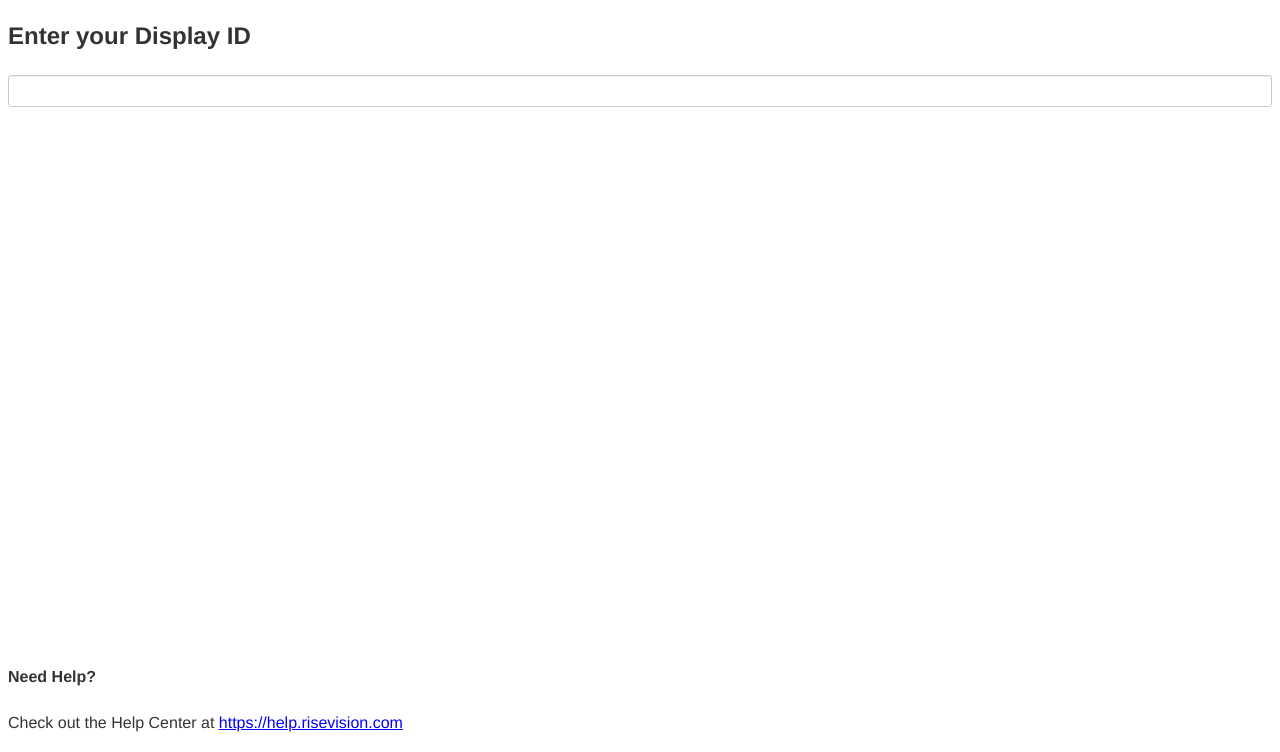
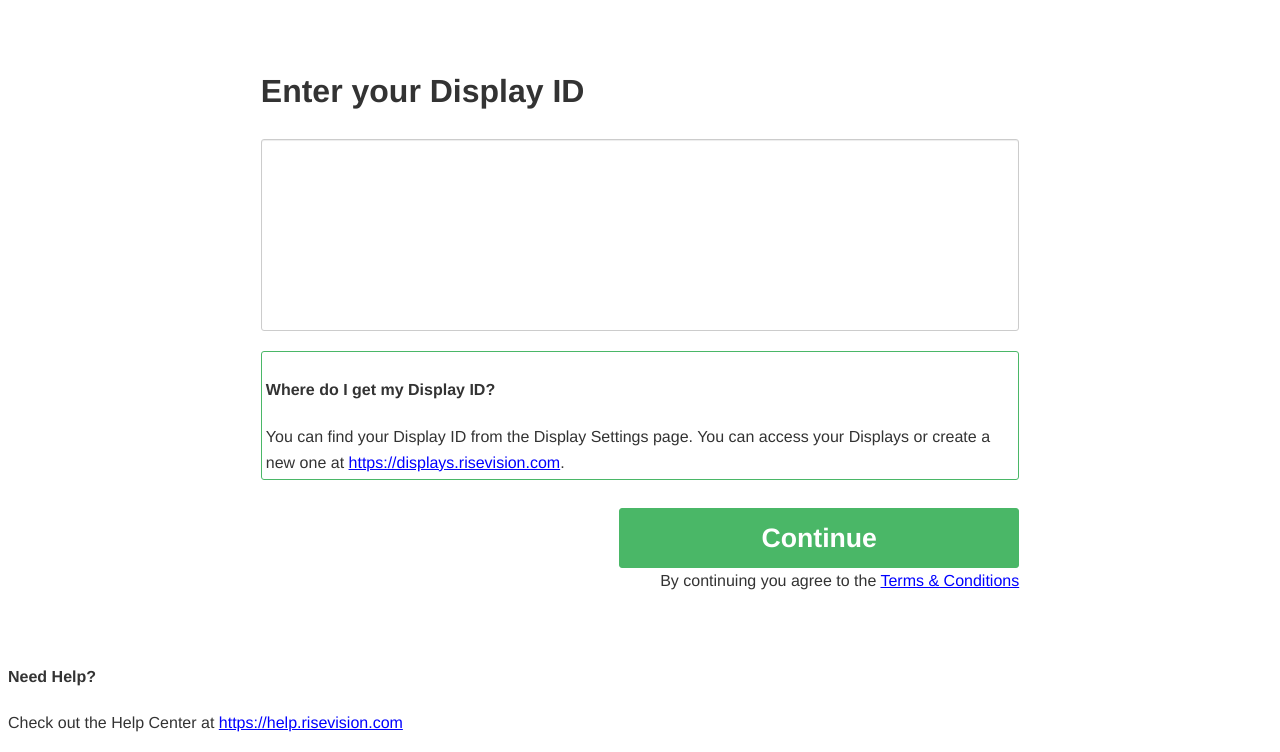
Before and after one commit to nickmortensen/chrome-os-player, a browser extension: page app/player.html in a window 1280 px wide. Shown: the part 56-808 px from the top of the page. Drawn offline with Linux system fonts and the light colour scheme.

Commit message:
Improve style

```diff
--- a/app/css/player.css
+++ b/app/css/player.css
@@ -1,3 +1,21 @@
+/* Reset */
+*,
+*::before,
+*::after {
+  box-sizing: border-box;
+}
+
+html {
+  font-family: sans-serif;
+  line-height: 1.15;
+  -webkit-text-size-adjust: 100%;
+  -webkit-tap-highlight-color: transparent;
+}
+
+article, aside, dialog, figcaption, figure, footer, header, hgroup, main, nav, section {
+  display: block;
+}
+
 *:focus {
   outline: 0;
 }
@@ -20,21 +38,56 @@ a:link, a:visited {
   color: blue;
 }
 
-.container {
+/* Layout */
+body {
   display: flex;
   flex-direction: column;
   height: 100%;
   margin: 8px;
 }
 
+main {
+  flex-grow: 1;
+  display: flex;
+  flex-direction: column;
+  justify-content: center;
+  align-items: center;
+}
+
+
+/* App */
+
 .logo {
   width: 120px;
 }
 
-.content {
-  flex-grow: 1;
+.display-id-group {
+  width: 60%;
+  display: flex;
+  flex-direction: column;
 }
 
+.btn.btn-primary.btn-continue {
+  margin-top: 20px;
+  width: 400px;
+  align-self: flex-end;
+  font-weight: bold;
+  font-size: 20pt;
+}
+
+.terms {
+  align-self: flex-end;
+}
+
+.greenbox {
+  padding: 4px;
+  border: #4ab767 1px solid;
+  border-radius: 3px;
+  margin-top: 20px;
+  margin-bottom: 8px;
+}
+
+/* Form */
 .form-control {
   display: block;
   box-sizing: border-box;
@@ -56,12 +109,39 @@ a:link, a:visited {
 }
 
 .form-control.id-form {
-    font-family: "Lucida Console", Monaco, monospace;
-    padding: 0;
-    text-indent: 8px;
-    letter-spacing: 25px;
-    background: none;
+  font-family: "Lucida Console", Monaco, monospace;
+  padding: 0;
+  text-indent: 8px;
+  letter-spacing: 40px;
+  background: none;
+  letter-spacing: 1em;
+  height: 3em;
+  font-size: 4em;
 }
 .form-control:focus {
   border: 1px solid green;
 }
+
+/* Buttons */
+.btn {
+  font-family: "Helvetica Neue", Helvetica, Arial, sans-serif;
+  font-size: 14px;
+  display: inline-block;
+  margin-bottom: 0;
+  font-weight: 400;
+  text-align: center;
+  vertical-align: middle;
+  cursor: pointer;
+  border: 1px solid transparent;
+  white-space: nowrap;
+  padding: 10px 16px;
+  font-size: 16px;
+  line-height: 1.42857;
+  border-radius: 3px;
+}
+
+.btn.btn-primary {
+  color: #fff;
+  background-color: #4ab767;
+  border-color: #4ab767;
+}
--- a/app/player.html
+++ b/app/player.html
@@ -8,15 +8,26 @@
 </head>
 
 <body>
-  <div class="container">
+
   <img class="logo" src="img/logo.svg">
 
-    <div class="content">
-      <h2>
+  <main>
+    <div class="display-id-group">
+      <h1>
         <label for="displayId">Enter your Display ID</label>
-      </h2>
+      </h1>
       <input id="displayId" type="text" class="form-control id-form" maxlength="36" autocorrect="off" autocapitalize="off" spellcheck="false">
+      <div class="greenbox">
+        <h4>Where do I get my Display ID?</h4>
+        <div class="text-muted half-top"> You can find your Display ID from the Display Settings page. You can access your Displays or create a new one at
+          <a target="_blank" href="https://displays.risevision.com">https://displays.risevision.com</a>.</div>
       </div>
+      <button type="button" class="btn-continue btn btn-primary" id="continue">Continue</button>
+      <div class="terms"> By continuing you agree to the
+        <a target="_blank" href="https://www.risevision.com/terms-service-privacy">Terms &amp; Conditions</a>
+      </div>
+    </div>
+  </main>
 
   <footer>
     <h4>Need Help?</h4>
@@ -24,7 +35,6 @@
       <a target="_blank" href="https://help.risevision.com">https://help.risevision.com</a>
     </p>
   </footer>
-  </div>
 </body>
 
 </html>
```
Lines whose indentation alone changed are shown as unchanged.
